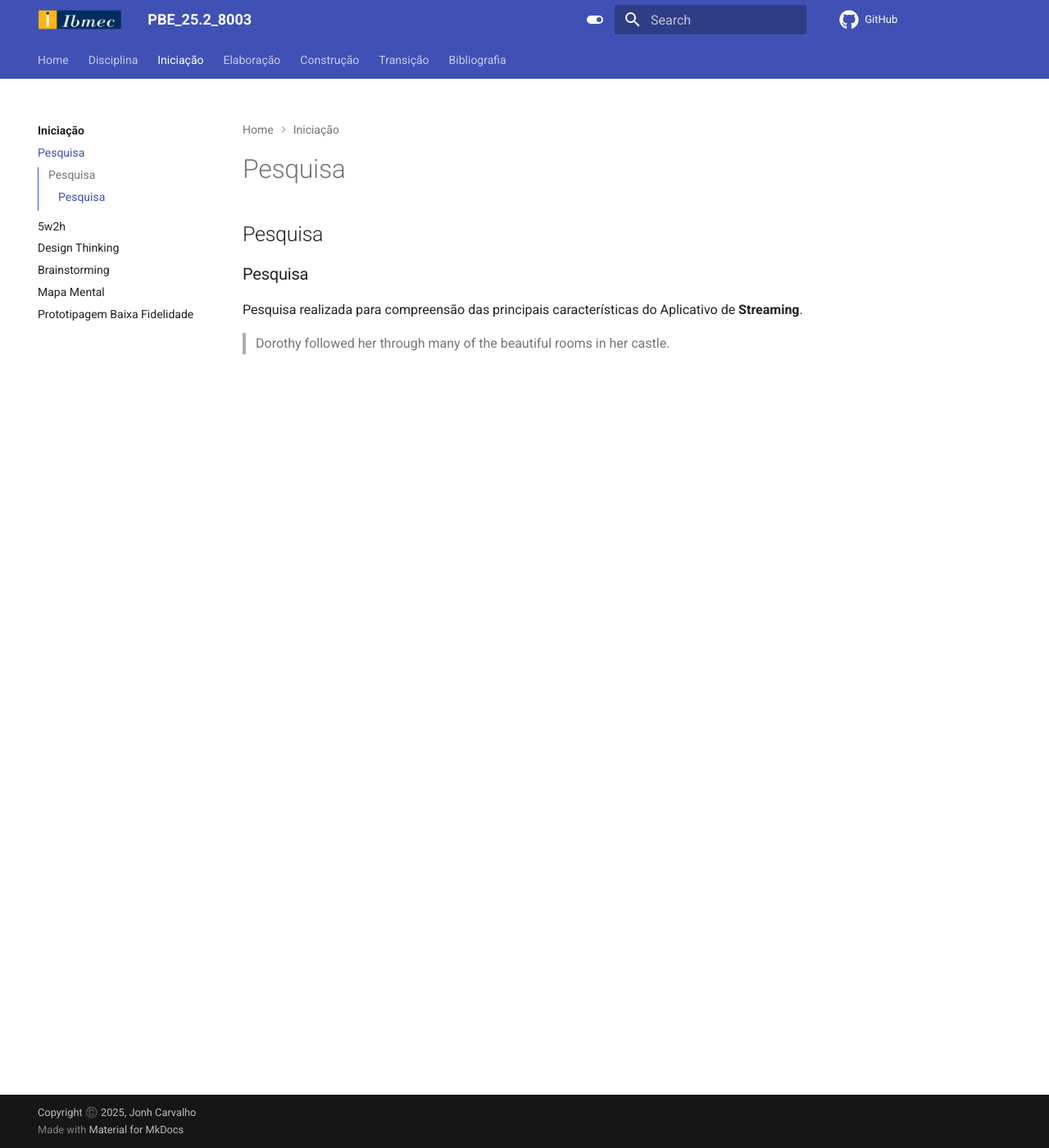
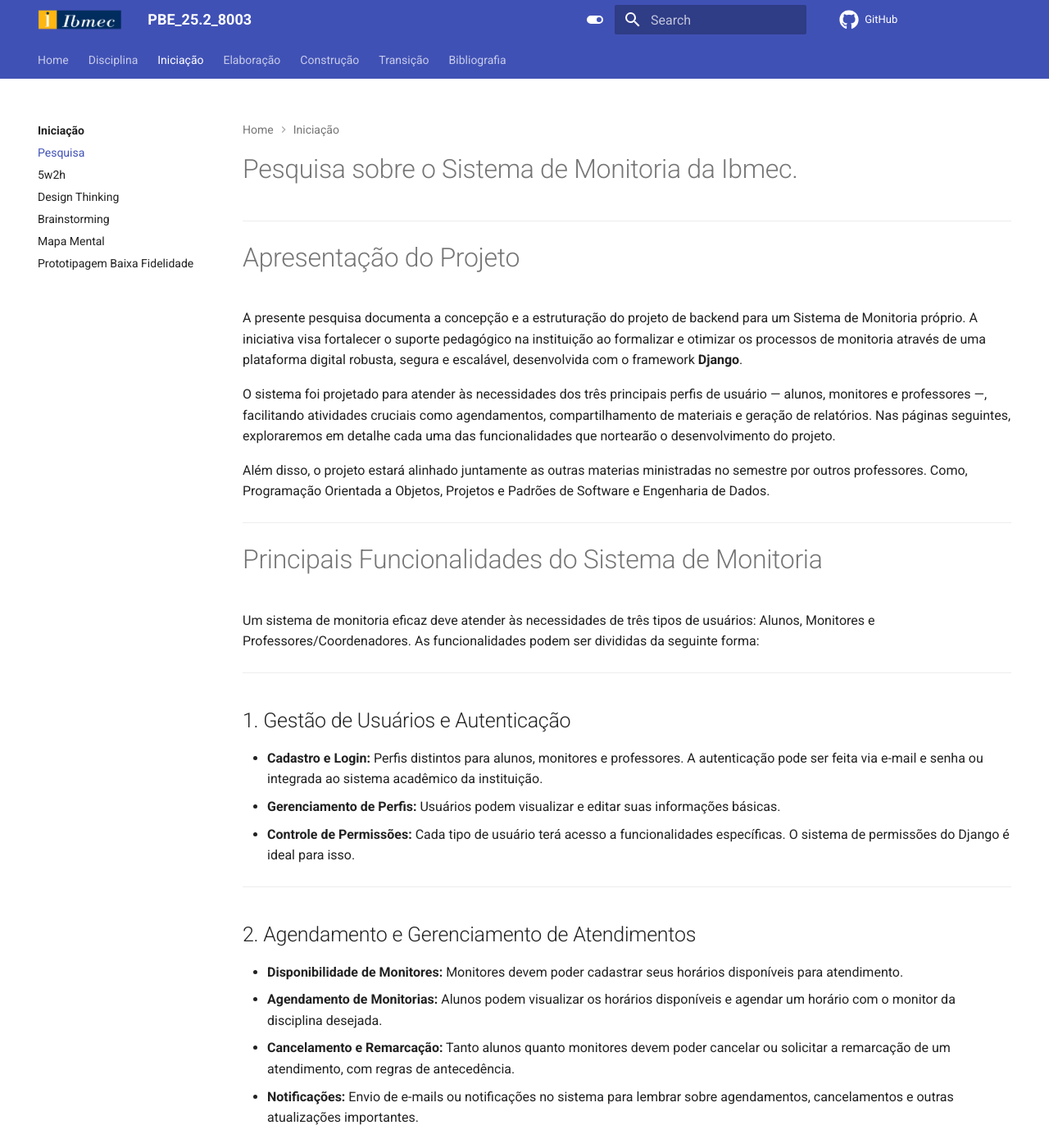
Before and after one commit to Projetos-de-Extensao/PBE_25.2_8003_I, an MkDocs documentation site: the page built from docs/Iniciacao/pesquisa.md, in a window 1280 px wide and 1400 px high. Shown: the whole window at 82% size. Built offline with MkDocs 1.6.1 and Material for MkDocs 9.7.7, drawn with Linux system fonts in a browser that asks for light colours; comment, search, counter and statistics services are not loaded; some of the changed text lies outside the part shown.

Commit message:
pesquisa

```diff
--- a/docs/Iniciacao/pesquisa.md
+++ b/docs/Iniciacao/pesquisa.md
@@ -3,10 +3,76 @@ id: pesquisa
 title: Pesquisa
 ---
 
-# Pesquisa
-## Pesquisa
-### Pesquisa
+# Pesquisa  sobre o Sistema de Monitoria da Ibmec.
 
-Pesquisa realizada para compreensão das principais características do Aplicativo de **Streaming**.
+---
 
-> Dorothy followed her through many of the beautiful rooms in her castle.
+# Apresentação do Projeto
+
+A presente pesquisa documenta a concepção e a estruturação do projeto de backend para um Sistema de Monitoria próprio. A iniciativa visa fortalecer o suporte pedagógico na instituição ao formalizar e otimizar os processos de monitoria através de uma plataforma digital robusta, segura e escalável, desenvolvida com o framework **Django**.
+
+O sistema foi projetado para atender às necessidades dos três principais perfis de usuário — alunos, monitores e professores —, facilitando atividades cruciais como agendamentos, compartilhamento de materiais e geração de relatórios. Nas páginas seguintes, exploraremos em detalhe cada uma das funcionalidades que nortearão o desenvolvimento do projeto.
+
+Além disso, o projeto estará alinhado juntamente as outras materias ministradas no semestre por outros professores. Como, Programação Orientada a Objetos, Projetos e Padrões de Software e Engenharia de Dados.
+
+---
+
+# Principais Funcionalidades do Sistema de Monitoria
+
+Um sistema de monitoria eficaz deve atender às necessidades de três tipos de usuários: Alunos, Monitores e Professores/Coordenadores. As funcionalidades podem ser divididas da seguinte forma:
+
+---
+
+## 1. Gestão de Usuários e Autenticação
+
+- **Cadastro e Login:** Perfis distintos para alunos, monitores e professores. A autenticação pode ser feita via e-mail e senha ou integrada ao sistema acadêmico da instituição.
+- **Gerenciamento de Perfis:** Usuários podem visualizar e editar suas informações básicas.
+- **Controle de Permissões:** Cada tipo de usuário terá acesso a funcionalidades específicas. O sistema de permissões do Django é ideal para isso.
+
+---
+
+## 2. Agendamento e Gerenciamento de Atendimentos
+
+- **Disponibilidade de Monitores:** Monitores devem poder cadastrar seus horários disponíveis para atendimento.
+- **Agendamento de Monitorias:** Alunos podem visualizar os horários disponíveis e agendar um horário com o monitor da disciplina desejada.
+- **Cancelamento e Remarcação:** Tanto alunos quanto monitores devem poder cancelar ou solicitar a remarcação de um atendimento, com regras de antecedência.
+- **Notificações:** Envio de e-mails ou notificações no sistema para lembrar sobre agendamentos, cancelamentos e outras atualizações importantes.
+
+---
+
+## 3. Gestão de Disciplinas e Conteúdo
+
+- **Cadastro de Disciplinas:** Professores ou coordenadores podem cadastrar as disciplinas que terão monitoria.
+- **Associação de Monitores:** Vincular monitores às suas respectivas disciplinas.
+- **Repositório de Materiais:** Monitores e professores podem fazer upload de materiais de apoio (listas de exercícios, resumos, slides etc.), organizados por disciplina.
+- **Fórum de Dúvidas:** Um espaço para que os alunos postem dúvidas, que podem ser respondidas pelos monitores ou outros alunos, criando uma base de conhecimento.
+
+---
+
+## 4. Comunicação
+
+- **Chat em Tempo Real (opcional, mas recomendado):** Um chat para comunicação rápida entre aluno e monitor durante o horário de atendimento.
+- **Sistema de Mensagens Internas:** Para comunicação assíncrona entre os usuários.
+
+
+---
+
+## 5. Relatórios e Acompanhamento
+
+- **Registro de Atendimentos:** O sistema deve registrar todos os atendimentos realizados, incluindo data, hora, aluno e monitor.
+- **Feedback e Avaliação:** Alunos podem avaliar o atendimento do monitor ao final de cada sessão.
+- **Dashboards para Professores/Coordenadores:** Visualização de dados como número de atendimentos por disciplina, principais dúvidas, avaliações dos monitores etc. Isso ajuda a identificar dificuldades dos alunos e a eficácia do programa de monitoria.
+
+
+# Comparação Sistema de Monitoria - Sistema de Agendamento (Clínicas/Salas)
+
+
+| Critério                | Sistema de Monitoria Acadêmica                                                                 | Sistema de Agendamento (Clínicas/Salas)                                  |
+|-------------------------|-----------------------------------------------------------------------------------------------|--------------------------------------------------------------------------|
+| Objetivo Principal      | Fortalecer o aprendizado e o suporte pedagógico.                                              | Otimizar a agenda de um profissional/recurso e gerenciar o fluxo de clientes/pacientes. |
+| Perfis de Usuário       | Aluno (solicitante), Monitor (provedor), Professor (gestor).                                  | Paciente/Cliente (solicitante), Profissional (provedor), Recepcionista (gestor).        |
+| "Recurso" Agendado      | O tempo e o conhecimento de um Monitor sobre uma disciplina específica.                       | O tempo de um Profissional de saúde/serviço e, opcionalmente, uma sala/equipamento.     |
+| Entidades Associadas    | Disciplinas, Materiais de Apoio, Fóruns de Dúvidas, Avaliações de Desempenho.                 | Prontuários de Pacientes, Convênios, Procedimentos, Salas, Faturamento.                 |
+| Natureza do Serviço     | Educacional e colaborativa. O sucesso é o aprendizado do aluno.                               | Prestação de serviço (muitas vezes comercial). O sucesso é a eficiência e a satisfação do cliente. |
+| Funcionalidades Específicas | - Upload/Download de materiais<br>- Fórum de Dúvidas<br>- Relatórios de temas com mais dificuldade | - Gestão de prontuários/histórico<br>- Integração com convênios e faturamento<br>- Gestão de salas e equipamentos |
+| Métricas de Sucesso     | - Nº de atendimentos<br>- Melhora nas notas dos alunos<br>- Feedback positivo sobre os monitores | - Taxa de ocupação da agenda<br>- Redução do "no-show" (faltas)<br>- Faturamento
```
